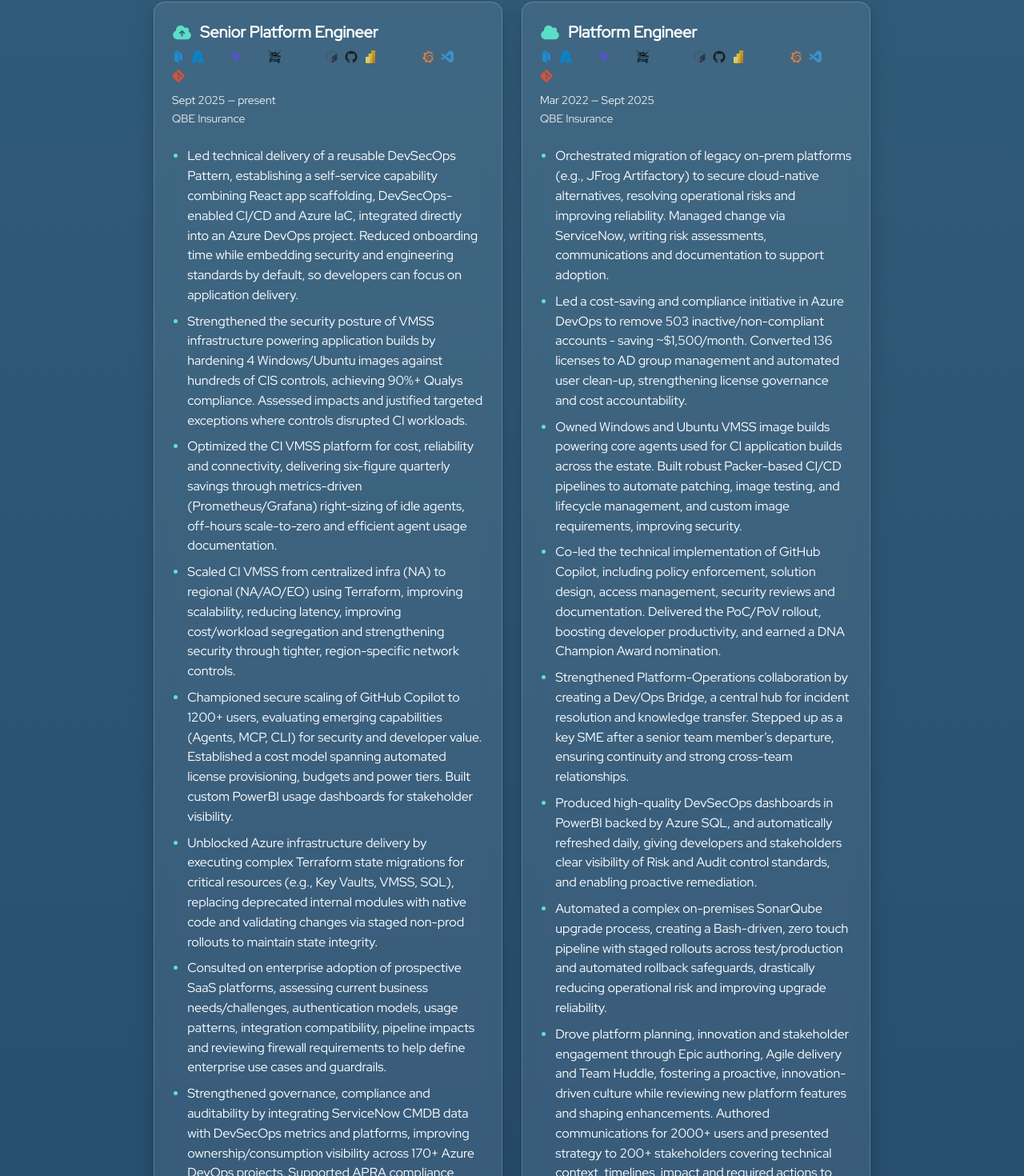
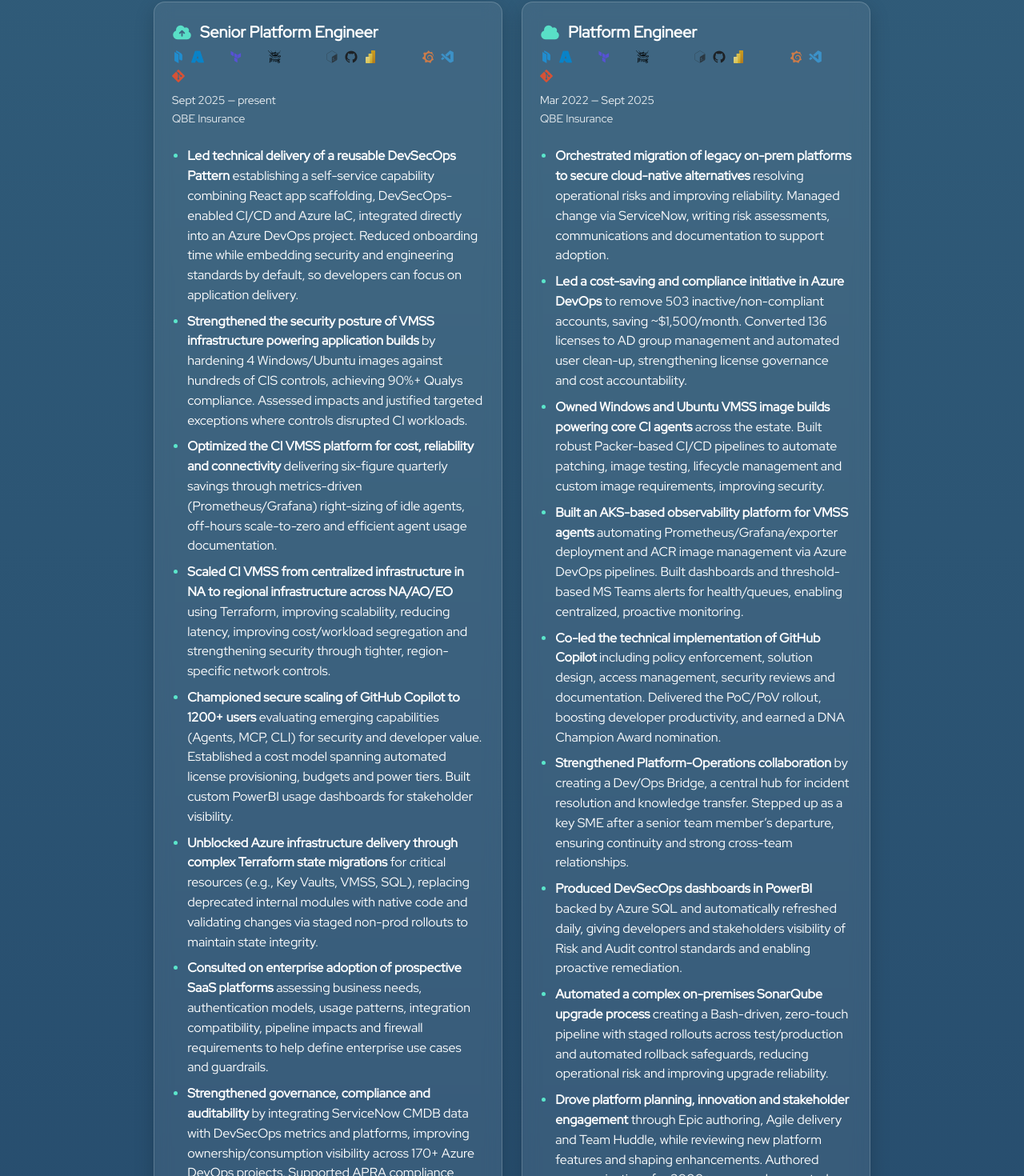
Before and after one commit to angaaruriakhil/portfolio-react, a React (Vite) app: page / in a window 1280 px wide. Shown: the part 2058-3528 px from the top of the page at 80% size. Built offline with nearby package versions, Linux system fonts and the light colour scheme; some icons are missing.

Commit message:
added bolding to resume headings via lead and bullet system

```diff
--- a/src/components/panels/ExperienceCard/ExperienceCard.jsx
+++ b/src/components/panels/ExperienceCard/ExperienceCard.jsx
@@ -16,7 +16,7 @@
   const techMap = useMemo(() => {
     const m = new Map();
     techCatalog.forEach((cat) =>
-      cat.items.forEach((it) => m.set(it.n.toLowerCase(), it))
+      cat.items.forEach((it) => m.set(it.n.toLowerCase(), it)),
     );
     // Aliases
     const alias = {
@@ -140,7 +140,15 @@
       {bullets?.length > 0 && (
         <ul className={styles.list}>
           {bullets.map((b, i) => (
-            <li key={i}>{b}</li>
+            <li key={i}>
+              {typeof b === "string" ? (
+                b
+              ) : (
+                <>
+                  <strong>{b.lead}</strong> {b.text}
+                </>
+              )}
+            </li>
           ))}
         </ul>
       )}
--- a/src/components/scenes/Experience/Experience.jsx
+++ b/src/components/scenes/Experience/Experience.jsx
@@ -32,15 +32,42 @@
       "Windows",
     ],
     bullets: [
-      "Led technical delivery of a reusable DevSecOps Pattern, establishing a self-service capability combining React app scaffolding, DevSecOps-enabled CI/CD and Azure IaC, integrated directly into an Azure DevOps project. Reduced onboarding time while embedding security and engineering standards by default, so developers can focus on application delivery.",
-      "Strengthened the security posture of VMSS infrastructure powering application builds by hardening 4 Windows/Ubuntu images against hundreds of CIS controls, achieving 90%+ Qualys compliance. Assessed impacts and justified targeted exceptions where controls disrupted CI workloads.",
-      "Optimized the CI VMSS platform for cost, reliability and connectivity, delivering six-figure quarterly savings through metrics-driven (Prometheus/Grafana) right-sizing of idle agents, off-hours scale-to-zero and efficient agent usage documentation.",
-      "Scaled CI VMSS from centralized infra (NA) to regional (NA/AO/EO) using Terraform, improving scalability, reducing latency, improving cost/workload segregation and strengthening security through tighter, region-specific network controls.",
-      "Championed secure scaling of GitHub Copilot to 1200+ users, evaluating emerging capabilities (Agents, MCP, CLI) for security and developer value. Established a cost model spanning automated license provisioning, budgets and power tiers. Built custom PowerBI usage dashboards for stakeholder visibility.",
-      "Unblocked Azure infrastructure delivery by executing complex Terraform state migrations for critical resources (e.g., Key Vaults, VMSS, SQL), replacing deprecated internal modules with native code and validating changes via staged non-prod rollouts to maintain state integrity.",
-      "Consulted on enterprise adoption of prospective SaaS platforms, assessing current business needs/challenges, authentication models, usage patterns, integration compatibility, pipeline impacts and reviewing firewall requirements to help define enterprise use cases and guardrails.",
-      "Strengthened governance, compliance and auditability by integrating ServiceNow CMDB data with DevSecOps metrics and platforms, improving ownership/consumption visibility across 170+ Azure DevOps projects. Supported APRA compliance through enhanced security controls and DR plans.",
-      "Mentored 3 peer engineers and acted as a senior SME supporting both development and operations teams, shaping future-state platform direction, unblocking complex work, and resolving technically challenging incidents to maintain business continuity.",
+      {
+        lead: "Led technical delivery of a reusable DevSecOps Pattern",
+        text: "establishing a self-service capability combining React app scaffolding, DevSecOps-enabled CI/CD and Azure IaC, integrated directly into an Azure DevOps project. Reduced onboarding time while embedding security and engineering standards by default, so developers can focus on application delivery.",
+      },
+      {
+        lead: "Strengthened the security posture of VMSS infrastructure powering application builds",
+        text: "by hardening 4 Windows/Ubuntu images against hundreds of CIS controls, achieving 90%+ Qualys compliance. Assessed impacts and justified targeted exceptions where controls disrupted CI workloads.",
+      },
+      {
+        lead: "Optimized the CI VMSS platform for cost, reliability and connectivity",
+        text: "delivering six-figure quarterly savings through metrics-driven (Prometheus/Grafana) right-sizing of idle agents, off-hours scale-to-zero and efficient agent usage documentation.",
+      },
+      {
+        lead: "Scaled CI VMSS from centralized infrastructure in NA to regional infrastructure across NA/AO/EO",
+        text: "using Terraform, improving scalability, reducing latency, improving cost/workload segregation and strengthening security through tighter, region-specific network controls.",
+      },
+      {
+        lead: "Championed secure scaling of GitHub Copilot to 1200+ users",
+        text: "evaluating emerging capabilities (Agents, MCP, CLI) for security and developer value. Established a cost model spanning automated license provisioning, budgets and power tiers. Built custom PowerBI usage dashboards for stakeholder visibility.",
+      },
+      {
+        lead: "Unblocked Azure infrastructure delivery through complex Terraform state migrations",
+        text: "for critical resources (e.g., Key Vaults, VMSS, SQL), replacing deprecated internal modules with native code and validating changes via staged non-prod rollouts to maintain state integrity.",
+      },
+      {
+        lead: "Consulted on enterprise adoption of prospective SaaS platforms",
+        text: "assessing business needs, authentication models, usage patterns, integration compatibility, pipeline impacts and firewall requirements to help define enterprise use cases and guardrails.",
+      },
+      {
+        lead: "Strengthened governance, compliance and auditability",
+        text: "by integrating ServiceNow CMDB data with DevSecOps metrics and platforms, improving ownership/consumption visibility across 170+ Azure DevOps projects. Supported APRA compliance through enhanced security controls and DR plans.",
+      },
+      {
+        lead: "Mentored 3 peer engineers and acted as a senior SME",
+        text: "supporting both development and operations teams, shaping future-state platform direction, unblocking complex work, and resolving technically challenging incidents to maintain business continuity.",
+      },
     ],
   },
   {
@@ -70,14 +97,42 @@
       "Windows",
     ],
     bullets: [
-      "Orchestrated migration of legacy on-prem platforms (e.g., JFrog Artifactory) to secure cloud-native alternatives, resolving operational risks and improving reliability. Managed change via ServiceNow, writing risk assessments, communications and documentation to support adoption.",
-      "Led a cost-saving and compliance initiative in Azure DevOps to remove 503 inactive/non-compliant accounts - saving ~$1,500/month. Converted 136 licenses to AD group management and automated user clean-up, strengthening license governance and cost accountability.",
-      "Owned Windows and Ubuntu VMSS image builds powering core agents used for CI application builds across the estate. Built robust Packer-based CI/CD pipelines to automate patching, image testing, and lifecycle management, and custom image requirements, improving security.",
-      "Co-led the technical implementation of GitHub Copilot, including policy enforcement, solution design, access management, security reviews and documentation. Delivered the PoC/PoV rollout, boosting developer productivity, and earned a DNA Champion Award nomination.",
-      "Strengthened Platform-Operations collaboration by creating a Dev/Ops Bridge, a central hub for incident resolution and knowledge transfer. Stepped up as a key SME after a senior team member’s departure, ensuring continuity and strong cross-team relationships.",
-      "Produced high-quality DevSecOps dashboards in PowerBI backed by Azure SQL, and automatically refreshed daily, giving developers and stakeholders clear visibility of Risk and Audit control standards, and enabling proactive remediation.",
-      "Automated a complex on-premises SonarQube upgrade process, creating a Bash-driven, zero touch pipeline with staged rollouts across test/production and automated rollback safeguards, drastically reducing operational risk and improving upgrade reliability.",
-      "Drove platform planning, innovation and stakeholder engagement through Epic authoring, Agile delivery and Team Huddle, fostering a proactive, innovation-driven culture while reviewing new platform features and shaping enhancements. Authored communications for 2000+ users and presented strategy to 200+ stakeholders covering technical context, timelines, impact and required actions to drive transparency and adoption.",
+      {
+        lead: "Orchestrated migration of legacy on-prem platforms to secure cloud-native alternatives",
+        text: "resolving operational risks and improving reliability. Managed change via ServiceNow, writing risk assessments, communications and documentation to support adoption.",
+      },
+      {
+        lead: "Led a cost-saving and compliance initiative in Azure DevOps",
+        text: "to remove 503 inactive/non-compliant accounts, saving ~$1,500/month. Converted 136 licenses to AD group management and automated user clean-up, strengthening license governance and cost accountability.",
+      },
+      {
+        lead: "Owned Windows and Ubuntu VMSS image builds powering core CI agents",
+        text: "across the estate. Built robust Packer-based CI/CD pipelines to automate patching, image testing, lifecycle management and custom image requirements, improving security.",
+      },
+      {
+        lead: "Built an AKS-based observability platform for VMSS agents",
+        text: "automating Prometheus/Grafana/exporter deployment and ACR image management via Azure DevOps pipelines. Built dashboards and threshold-based MS Teams alerts for health/queues, enabling centralized, proactive monitoring.",
+      },
+      {
+        lead: "Co-led the technical implementation of GitHub Copilot",
+        text: "including policy enforcement, solution design, access management, security reviews and documentation. Delivered the PoC/PoV rollout, boosting developer productivity, and earned a DNA Champion Award nomination.",
+      },
+      {
+        lead: "Strengthened Platform-Operations collaboration",
+        text: "by creating a Dev/Ops Bridge, a central hub for incident resolution and knowledge transfer. Stepped up as a key SME after a senior team member’s departure, ensuring continuity and strong cross-team relationships.",
+      },
+      {
+        lead: "Produced DevSecOps dashboards in PowerBI",
+        text: "backed by Azure SQL and automatically refreshed daily, giving developers and stakeholders visibility of Risk and Audit control standards and enabling proactive remediation.",
+      },
+      {
+        lead: "Automated a complex on-premises SonarQube upgrade process",
+        text: "creating a Bash-driven, zero-touch pipeline with staged rollouts across test/production and automated rollback safeguards, reducing operational risk and improving upgrade reliability.",
+      },
+      {
+        lead: "Drove platform planning, innovation and stakeholder engagement",
+        text: "through Epic authoring, Agile delivery and Team Huddle, while reviewing new platform features and shaping enhancements. Authored communications for 2000+ users and presented strategy to 200+ stakeholders covering technical context, timelines, impact and required actions.",
+      },
     ],
   },
   {
```
Also changed, not shown: 1 other file (tests, documents, lock files or other folders).
